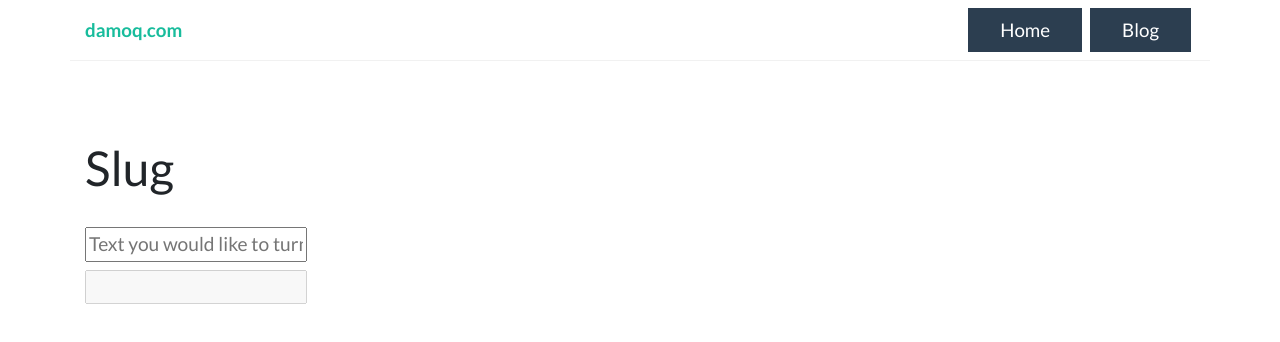
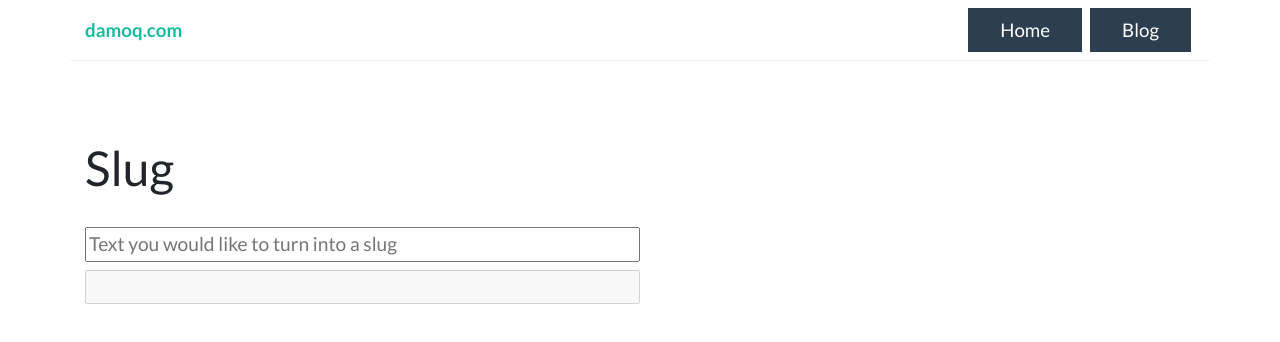
Before and after one commit to nick-mok/damoq.com, a Next.js app: page /slug in a window 1280 px wide. Shown: the top 342 px of the page. Built offline with nearby package versions, Linux system fonts and the light colour scheme.

Commit message:
Added some basic styles for the 'slugify' fields

```diff
--- a/css/style.css
+++ b/css/style.css
@@ -24,3 +24,7 @@ body p {
 #main {
     min-height: 500px;
 }
+
+.slug-field {
+    width: 50%;
+}
```
